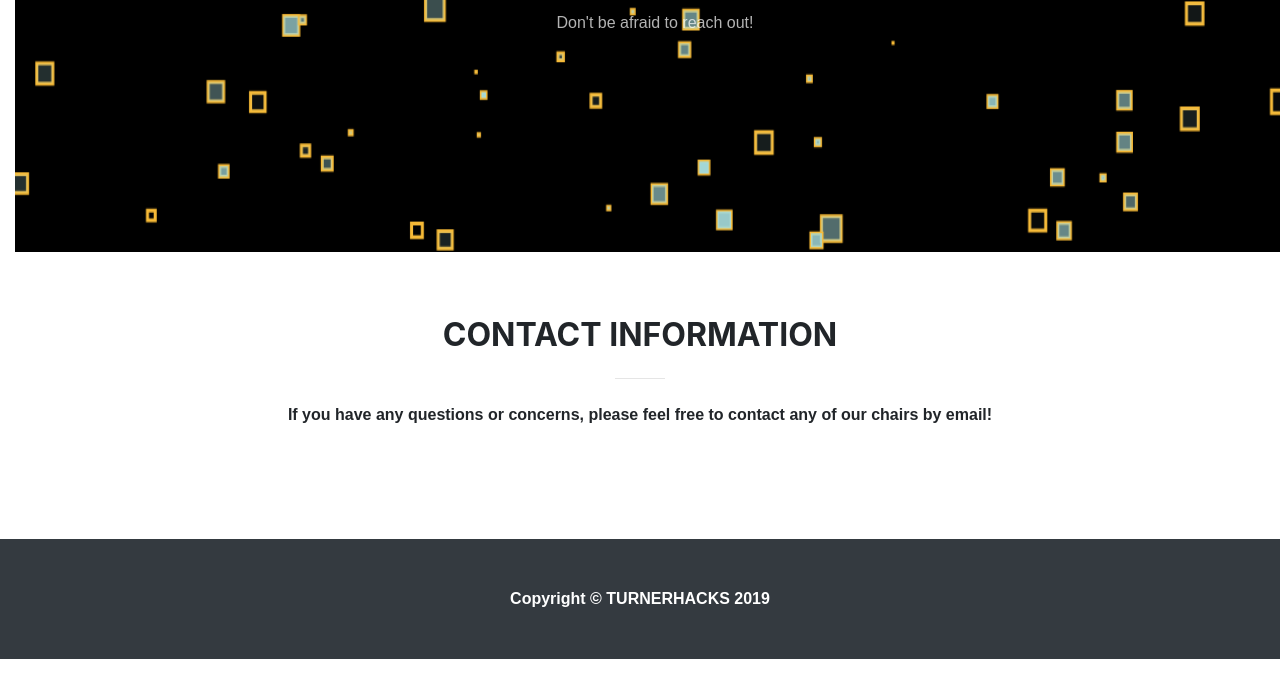
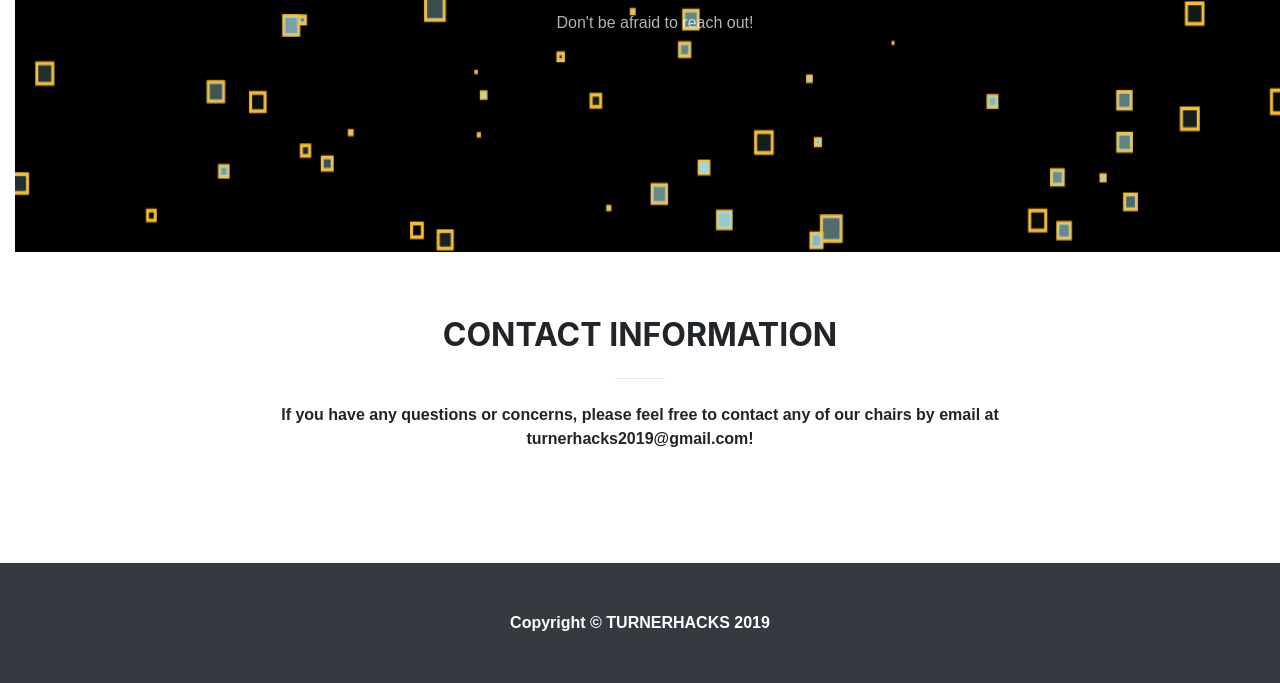
Before and after one commit to TurnerHacks2019/TurnerHacks2019.github.io, a website with bundled scripts: page contact.html in a window 1280 px wide. Shown: the part 548-1231 px from the top of the page. Before the commit the page ends 1207 px from the top, so only its background shows below. Built offline with nearby package versions, Linux system fonts and the light colour scheme.

Commit message:
Update contact.html

```diff
--- a/contact.html
+++ b/contact.html
@@ -97,7 +97,7 @@
           <div class="col-lg-8 mx-auto text-center">
             <h2 class="section-heading"><b>CONTACT INFORMATION</b></h2>
             <hr class="my-4">
-            <p class="mb-5"><b>If you have any questions or concerns, please feel free to contact any of our chairs by email!</b></p>
+            <p class="mb-5"><b>If you have any questions or concerns, please feel free to contact any of our chairs by email at turnerhacks2019@gmail.com!</b></p>
           </div>
         </div>
        <!-- <div class="row">
```
